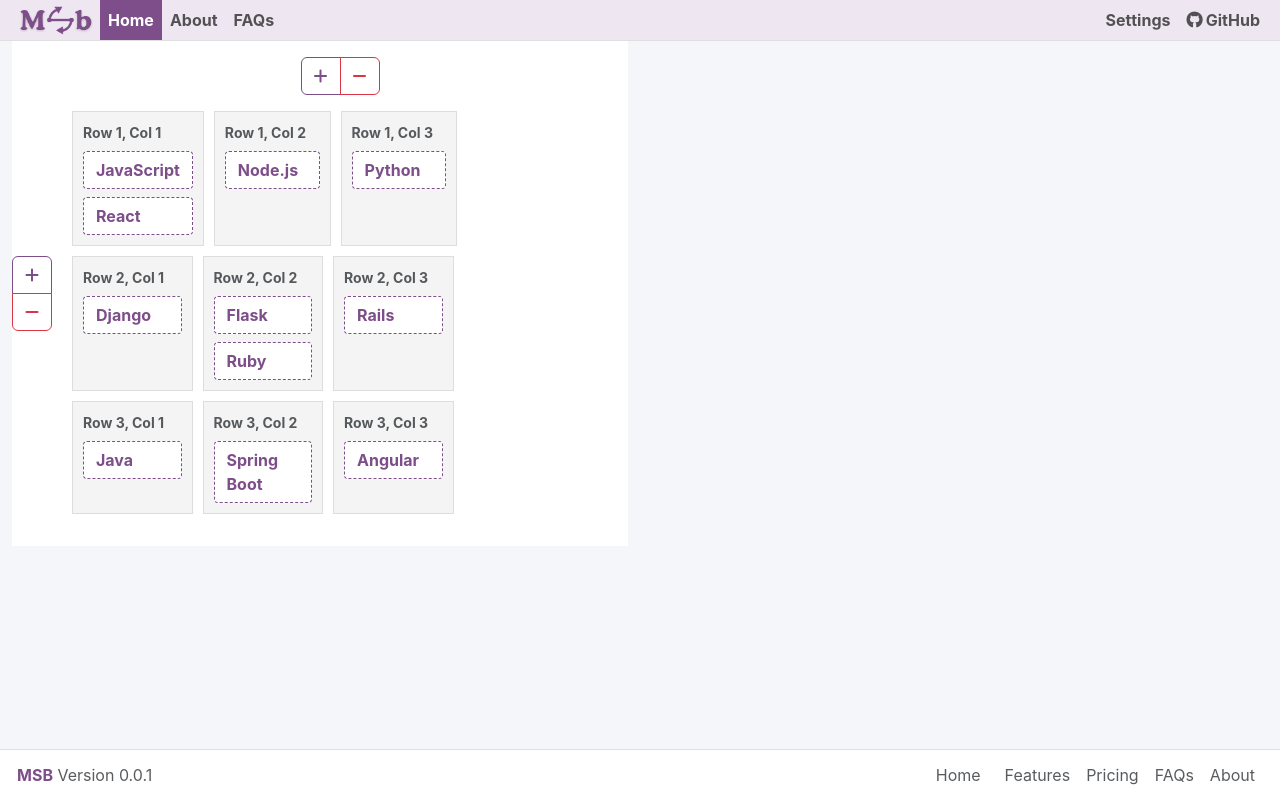
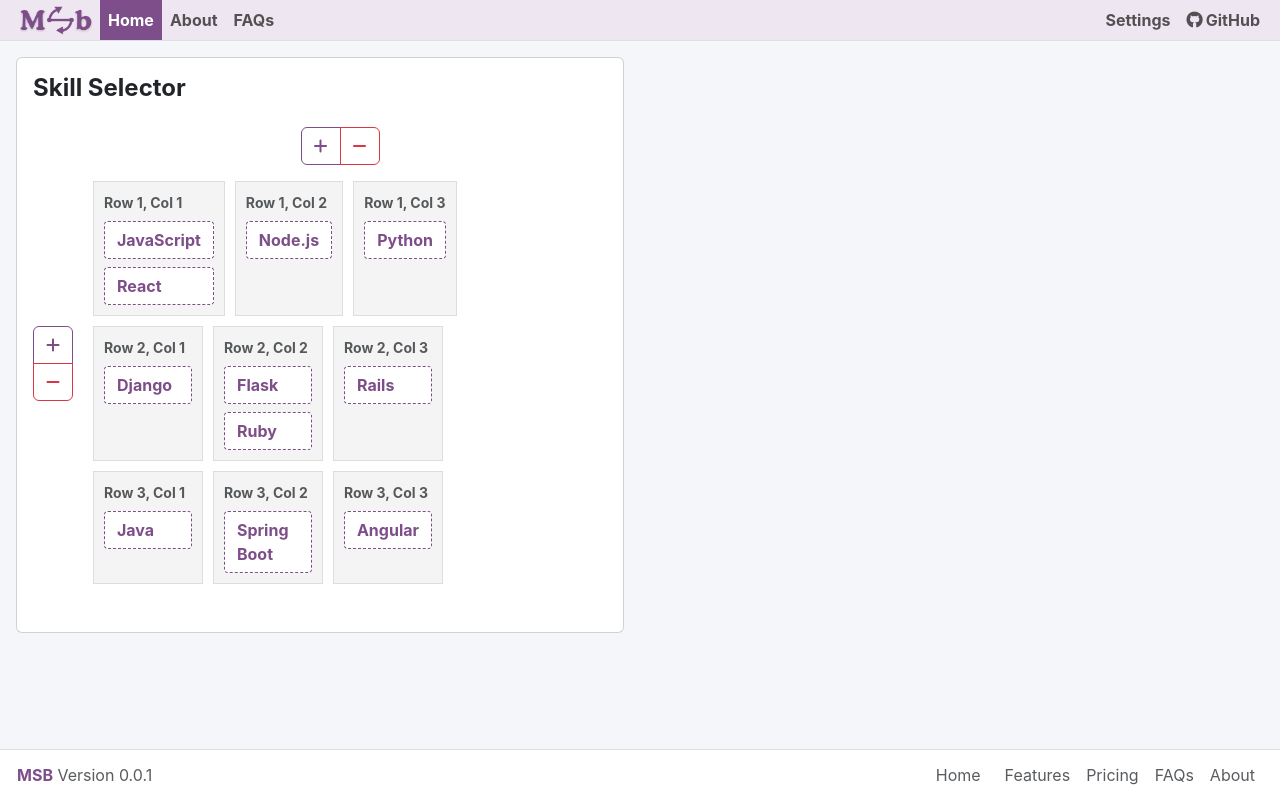
Before and after one commit to MySkillTools/builder, a React (Create React App) app in the folder frontend/: page / in a window 1280 px wide. Built offline with nearby package versions, Linux system fonts and the light colour scheme.

Commit message:
add a card

```diff
--- a/frontend/src/App.js
+++ /dev/null
@@ -1,25 +0,0 @@
-import { BrowserRouter as Router, Routes, Route } from 'react-router-dom';
-import React, { Suspense, lazy } from 'react';
-
-import 'bootstrap/dist/css/bootstrap.css';
-import 'bootstrap/dist/js/bootstrap.bundle';
-import './styles/style.scss';
-
-// Lazy load each section
-const Home = lazy(() => import('./pages/Home/Home'));
-const Settings = lazy(() => import('./pages/Settings/Settings'));
-
-function App() {
-    return (
-        <Router>
-            <Suspense fallback={<div>Loading...</div>}>
-                <Routes>
-                    <Route path="/" element={<Home />} />
-                    <Route path="/Settings" element={<Settings />} />
-                </Routes>
-            </Suspense>
-        </Router>
-    );
-}
-
-export default App;
--- a/frontend/src/index.js
+++ b/frontend/src/index.js
@@ -1,17 +1,36 @@
-import React from 'react';
+import React, { Suspense, lazy } from 'react';
 import ReactDOM from 'react-dom/client';
-//import './index.css';
-import App from './App';
-//import reportWebVitals from './reportWebVitals';
+import { BrowserRouter as Router, Routes, Route } from 'react-router-dom';
 
+// Styling
+import 'bootstrap/dist/css/bootstrap.css';
+import 'bootstrap/dist/js/bootstrap.bundle';
+import './styles/style.scss';
+
+// Lazy loaded components
+const Home = lazy(() => import('./pages/Home/Home'));
+const Settings = lazy(() => import('./pages/Settings/Settings'));
+
+// App component with routing
+function App() {
+    return (
+        <Router>
+            <Suspense fallback={<div>Loading...</div>}>
+                <Routes>
+                    <Route path="/" element={<Home />} />
+                    <Route path="/settings" element={<Settings />} />
+                </Routes>
+            </Suspense>
+        </Router>
+    );
+}
+
+// Root rendering
 const root = ReactDOM.createRoot(document.getElementById('root'));
 root.render(
-    //<React.StrictMode>
-        <App />
-    //</React.StrictMode>
+    <App />
 );
 
-// If you want to start measuring performance in your app, pass a function
-// to log results (for example: reportWebVitals(console.log))
-// or send to an analytics endpoint. Learn more: https://bit.ly/CRA-vitals
-//reportWebVitals();
+// Performance and diagnostics (commented out, optional)
+// import reportWebVitals from './reportWebVitals';
+// reportWebVitals(console.log);
--- a/frontend/src/pages/Home/Home.js
+++ b/frontend/src/pages/Home/Home.js
@@ -17,8 +17,18 @@
             <div className="content">
                 <div className="container-fluid">
                     <div className="row">
-                        <div className='col-md-6'>
-                            <SelectedSkills />
+                        <div className='col-md-6 p-3'>
+
+                            {/* Skill Selector */}
+                            <div className="card">
+                                <div className="card-body">
+                                    <h4 className="card-title fw-bold">Skill Selector</h4>
+                                    <SelectedSkills />
+                                </div>
+                            </div>
+
+
+
                         </div>
                     </div>
                 </div>
```
Also changed, not shown: frontend/src/components/NavBar/Navbar.js (+0 -17 lines), 1 other file (tests, documents, lock files or other folders).
